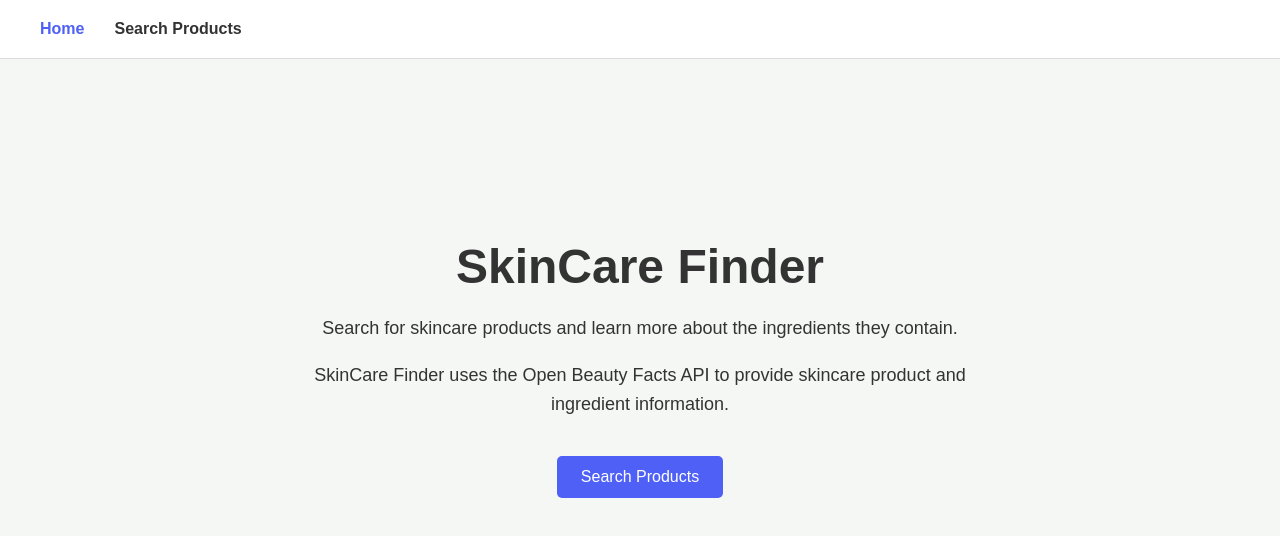
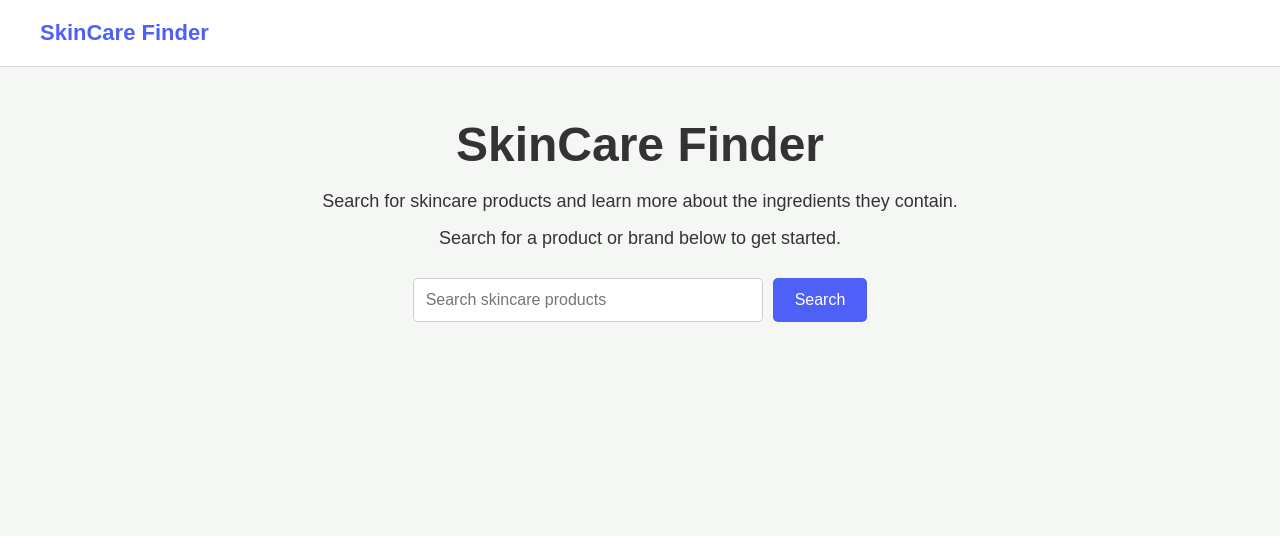
Before and after one commit to liza4231/skincare-finder, a React (Vite) app: page / in a window 1280 px wide. Shown: the top 536 px of the page. Built offline with nearby package versions, Linux system fonts and the light colour scheme.

Commit message:
combine home and search improve stylying

```diff
--- a/src/App.jsx
+++ b/src/App.jsx
@@ -1,7 +1,6 @@
 import { Routes, Route } from "react-router-dom";
 import NavBar from "./components/NavBar";
 import Home from "./pages/Home";
-import Search from "./pages/Search";
 import ProductDetails from "./pages/ProductDetails";
 import NotFound from "./pages/NotFound";
 
@@ -12,7 +11,6 @@
 
       <Routes>
         <Route path="/" element={<Home />} />
-        <Route path="/search" element={<Search />} />
         <Route path="/product/:code" element={<ProductDetails />} />
         <Route path="*" element={<NotFound />} />
       </Routes>
--- a/src/components/NavBar.jsx
+++ b/src/components/NavBar.jsx
@@ -1,10 +1,22 @@
-import { NavLink } from "react-router-dom";
+import { Link, useNavigate } from "react-router-dom";
 
 function NavBar() {
+  const navigate = useNavigate();
+
+  function handleHomeClick(e) {
+    e.preventDefault();
+    navigate("/", {
+      state: null,
+      replace: true,
+    });
+    window.location.reload();
+  }
+
   return (
     <nav>
-      <NavLink to="/">Home</NavLink>
-      <NavLink to="/search">Search Products</NavLink>
+      <Link to="/" onClick={handleHomeClick}>
+        SkinCare Finder
+      </Link>
     </nav>
   );
 }
--- a/src/components/ProductCard.jsx
+++ b/src/components/ProductCard.jsx
@@ -25,6 +25,7 @@
           searchTerm: searchTerm,
           products: allProducts,
           selectedBrand: selectedBrand,
+          searched: true,
         }}
       >
         View Details
--- a/src/index.css
+++ b/src/index.css
@@ -13,66 +13,43 @@
 nav {
   background-color: #ffffff;
   padding: 20px 40px;
-  display: flex;
-  gap: 30px;
   border-bottom: 1px solid #ddd;
 }
 
 nav a {
   text-decoration: none;
-  color: #333;
+  color: rgb(79, 96, 246);
+  font-size: 22px;
   font-weight: bold;
 }
 
-nav a:hover {
-  color: rgb(79, 96, 246);
+.home-intro {
+  max-width: 750px;
+  margin: 50px auto 20px;
+  text-align: center;
+  padding: 0 20px;
 }
 
-nav a.active {
-  color: rgb(79, 96, 246);
+.home-intro h1 {
+  font-size: 48px;
+  margin-bottom: 15px;
 }
 
-.home {
-  max-width: 800px;
-  margin: 100px auto;
-  text-align: center;
-  padding: 40px;
-}
-
-.home h1 {
-  font-size: 48px;
-  margin-bottom: 20px;
-}
-
-.home p {
+.home-intro p {
   font-size: 18px;
   line-height: 1.6;
-}
-
-.home a {
-  display: inline-block;
-  margin-top: 20px;
-  padding: 12px 24px;
-  background-color: rgb(79, 96, 246);
-  color: white;
-  text-decoration: none;
-  border-radius: 5px;
-}
-
-.home a:hover {
-  background-color: rgb(59, 72, 210);
+  margin: 8px 0;
 }
 
 h1 {
   text-align: center;
-  margin-top: 40px;
 }
 
 form {
   display: flex;
   justify-content: center;
   gap: 10px;
-  margin: 30px auto;
+  margin: 25px auto 30px;
   padding: 0 20px;
 }
 
@@ -243,12 +220,11 @@
     padding: 15px 20px;
   }
 
-  .home {
-    margin: 40px auto;
-    padding: 20px;
+  .home-intro {
+    margin-top: 30px;
   }
 
-  .home h1 {
+  .home-intro h1 {
     font-size: 36px;
   }
 
--- a/src/pages/Home.jsx
+++ b/src/pages/Home.jsx
@@ -1,8 +1,18 @@
-import { Link } from "react-router-dom";
+import { useState } from "react";
+import { useLocation } from "react-router-dom";
+import Search from "./Search";
 
 function Home() {
+  const location = useLocation();
+
+  const [searched, setSearched] = useState(
+    location.state?.searched || false
+  );
+
   return (
-    <div className="home">
+    <div>
+      {!searched && (
+        <div className="home-intro">
           <h1>SkinCare Finder</h1>
 
           <p>
@@ -11,13 +21,12 @@
           </p>
 
           <p>
-        SkinCare Finder uses the Open Beauty Facts API to
-        provide skincare product and ingredient information.
+            Search for a product or brand below to get started.
           </p>
+        </div>
+      )}
 
-      <Link to="/search">
-        Search Products
-      </Link>
+      <Search onSearch={setSearched} />
     </div>
   );
 }
--- a/src/pages/ProductDetails.jsx
+++ b/src/pages/ProductDetails.jsx
@@ -38,11 +38,12 @@
   return (
     <div className="product-details">
       <Link
-        to="/search"
+        to="/"
         state={{
           searchTerm: location.state?.searchTerm || "",
           products: location.state?.products || [],
           selectedBrand: location.state?.selectedBrand || "All",
+          searched: true,
         }}
       >
         ← Back to Search Results
--- a/src/pages/Search.jsx
+++ b/src/pages/Search.jsx
@@ -1,9 +1,9 @@
+import { useState } from "react";
 import { useLocation } from "react-router-dom";
-import { useState } from "react";
 import SearchBar from "../components/SearchBar";
 import ProductList from "../components/ProductList";
 
-function Search() {
+function Search({ onSearch }) {
   const location = useLocation();
 
   const [searchTerm, setSearchTerm] = useState(
@@ -18,7 +18,9 @@
   const [error, setError] = useState("");
 
   const [searched, setSearched] = useState(
-    location.state?.products?.length > 0 || false
+    location.state?.searched ||
+    (location.state?.products?.length > 0) ||
+    false
   );
 
   const [selectedBrand, setSelectedBrand] = useState(
@@ -28,17 +30,24 @@
   function handleSubmit(e) {
     e.preventDefault();
 
+    onSearch(true);
     setLoading(true);
     setError("");
     setSearched(false);
     setSelectedBrand("All");
+    setProducts([]);
 
     fetch(
-      `https://world.openbeautyfacts.org/cgi/search.pl?search_terms=${searchTerm}&search_simple=1&action=process&json=1`
+      `https://world.openbeautyfacts.org/cgi/search.pl?search_terms=${encodeURIComponent(searchTerm)}&search_simple=1&action=process&json=1`
     )
-      .then((response) => response.json())
+      .then((response) => {
+        if (!response.ok) {
+          throw new Error("Search failed");
+        }
+        return response.json();
+      })
       .then((data) => {
-        const filteredProducts = data.products.filter((product) => {
+        const filteredProducts = (data.products || []).filter((product) => {
           return product.product_name && product.ingredients_text;
         });
 
@@ -68,8 +77,6 @@
 
   return (
     <div>
-      <h1>Search Products</h1>
-
       <SearchBar
         searchTerm={searchTerm}
         setSearchTerm={setSearchTerm}
```
Lines whose indentation alone changed are shown as unchanged.
